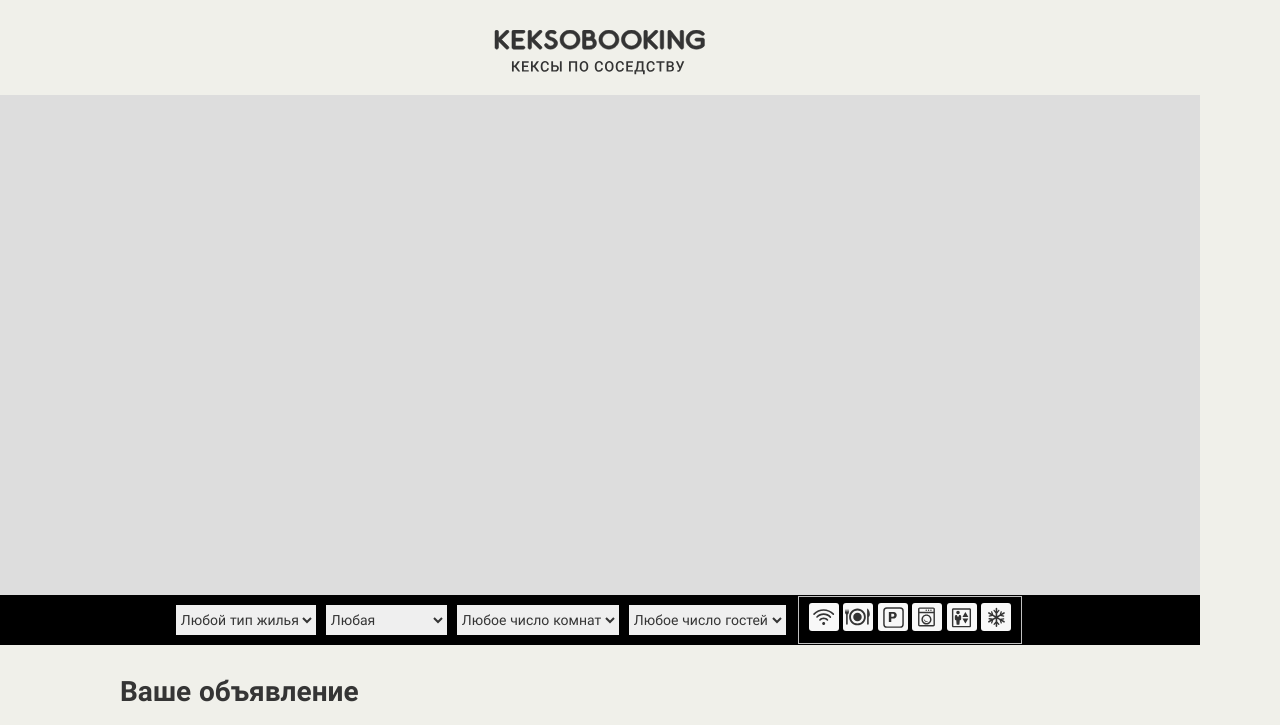
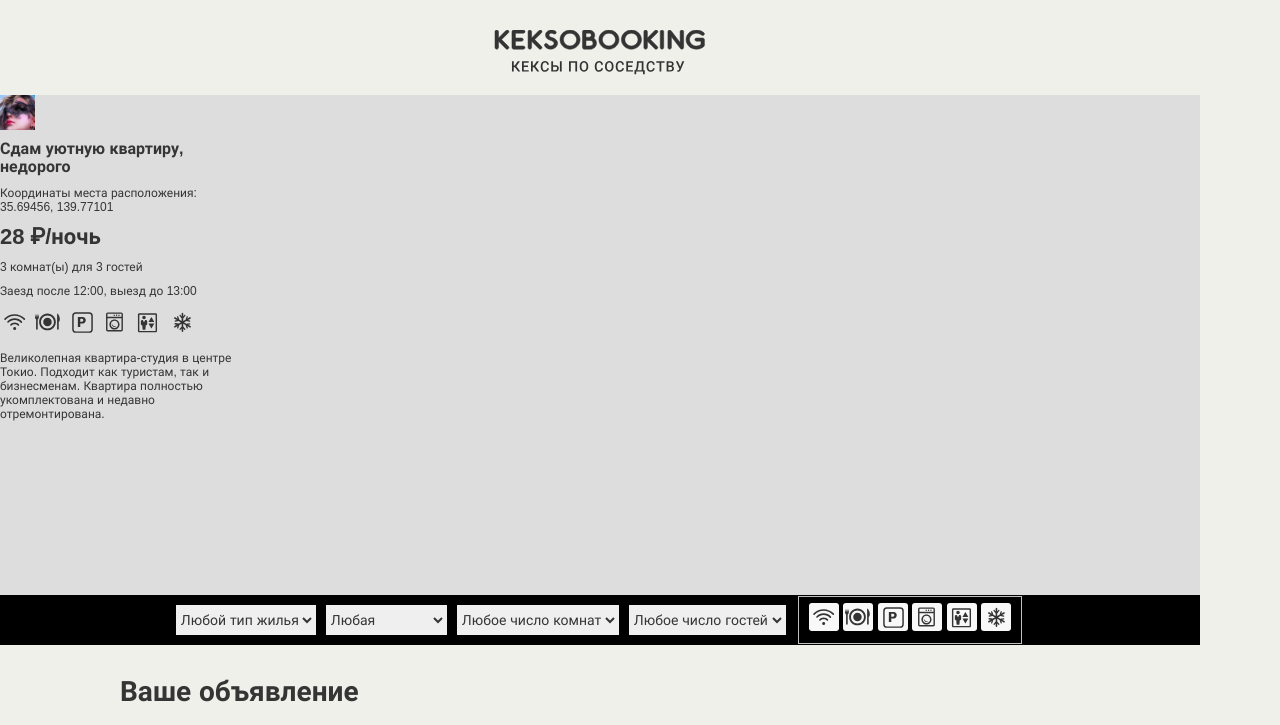
Before and after one commit to RomanValdaev/1750255-keksobooking-23, a website with bundled scripts: page index.html in a window 1280 px wide. Shown: the top 725 px of the page. Built offline with nearby package versions, Linux system fonts and the light colour scheme.

Commit message:
7.9. Отрисуй меня полностью (часть 1)

```diff
--- a/index.html
+++ b/index.html
@@ -231,6 +231,8 @@
   </template>
 
   <!-- Подключаем файл JS -->
-  <script src="js/main.js" type="module"></script>
+  <script src="js/generate-add-markup.js" type="module"></script>
+  <!-- <script src="js/temp.js" type="module"></script> -->
+  <!-- <script src="js/main.js" type="module"></script> -->
 </body>
 </html>
--- a/js/get-random-offer.js
+++ b/js/create-offer.js
@@ -1,5 +1,4 @@
 // Собираем все индивидуальныке модули в блок формирования рандомных данных
-
 import {
   USER_NUMBER_MIN,
   USER_NUMBER_MAX,
@@ -20,30 +19,30 @@ import {
   LATITUDE_VALUE_MAX,
   COORDS_ACCURACY } from './variables.js';
 
-import {getRandomIntInclusive} from './get-random-positive-integer.js';
-import {getArrayRandomElement} from './get-random-stroke-massive.js';
-import {getFloatInt} from './get-random-positive-float.js';
+import {getRandomInt} from './get-random-int.js';
+import {getArrayRandomElement} from './get-array-random-element.js';
+import {getRandomFloatInt} from './get-random-float-int.js';
 
 // 4. Формируем структуру обьекта согласно ТЗ:
 function createOffer() {
-  const longitudeMiddleValue = getFloatInt(LONGITUDE_VALUE_MIN, LONGITUDE_VALUE_MAX, COORDS_ACCURACY);
-  const latitudeMiddleValue = getFloatInt(LATITUDE_VALUE_MIN, LATITUDE_VALUE_MAX, COORDS_ACCURACY);
+  const longitudeMiddleValue = getRandomFloatInt(LONGITUDE_VALUE_MIN, LONGITUDE_VALUE_MAX, COORDS_ACCURACY);
+  const latitudeMiddleValue = getRandomFloatInt(LATITUDE_VALUE_MIN, LATITUDE_VALUE_MAX, COORDS_ACCURACY);
   return {
     author: {
-      avatar: `img/avatars/user0${getRandomIntInclusive(USER_NUMBER_MIN, USER_NUMBER_MAX)}.png`},
+      avatar: `img/avatars/user0${getRandomInt(USER_NUMBER_MIN, USER_NUMBER_MAX)}.png`},
 
     offer: {
       title: 'Сдам уютную квартиру, недорого',
       address: `Координаты места расположения: ${longitudeMiddleValue}, ${latitudeMiddleValue}`,
-      price: getRandomIntInclusive(PRICE_VALUE_MIN, PRICE_VALUE_MAX),
+      price: getRandomInt(PRICE_VALUE_MIN, PRICE_VALUE_MAX),
       type: getArrayRandomElement(TYPE_OF_APARTMENT),
-      rooms: getRandomIntInclusive(ROOMS_VALUE_MIN, ROOMS_VALUE_MAX),
-      guests: getRandomIntInclusive(GUEST_VALUE_MIN, GUEST_VALUE_MAX),
+      rooms: getRandomInt(ROOMS_VALUE_MIN, ROOMS_VALUE_MAX),
+      guests: getRandomInt(GUEST_VALUE_MIN, GUEST_VALUE_MAX),
       checkin: getArrayRandomElement(CHECK_IN_TIME),
       checkout: getArrayRandomElement(CHECK_OUT_TIME),
-      features: HOTEL_FEATURES.slice(0, getRandomIntInclusive(1, HOTEL_FEATURES.length)),
+      features: HOTEL_FEATURES.slice(0, getRandomInt(1, HOTEL_FEATURES.length)),
       description: 'Мебелированная квартира в веницианском стиле. Машина времени в комплекте', // потом сделать массив из 3 - 5 значений.
-      photos: REAL_ESTATE_PHOTO.slice(0, getRandomIntInclusive(1, REAL_ESTATE_PHOTO.length))  },
+      photos: REAL_ESTATE_PHOTO.slice(0, getRandomInt(1, REAL_ESTATE_PHOTO.length))  },
 
     location: {
       lat: longitudeMiddleValue,
--- /dev/null
+++ b/js/generate-add-markup.js
@@ -0,0 +1,97 @@
+import {similarOffers} from './main.js';
+// console.log(similarOffers);
+
+// Создаем временный объект с данными
+const houseTypeData = {
+  palace: 'Дворец',
+  flat: 'Квартира',
+  house: 'Дом',
+  bungalow: 'Бунгало',
+  hotel: 'Отель',
+};
+
+const cardTemplateСontent = document.querySelector('#card').content; // получаем полный состав template (#card)
+const mapCanvasElement = document.querySelector('#map-canvas'); // получаем полный состав template (#map-canvas)
+const similarFragment = document.createDocumentFragment(); // создаем пустую оболочку для дальнейшей записи данных
+
+const generateAdMarkup = function() {
+  // начинаем перебор сформированного массива
+  for (let i = 0; i <= similarOffers.length - 1; i++) {
+    const ticket = cardTemplateСontent.cloneNode(true); // клонируем массив с данными
+    // Работаем с Title
+    if (similarOffers[i].offer.title.length < 2) {
+      ticket.querySelector('.popup__title').classList.add('hidden'); // проверка на достаточность данных
+    } else {
+      ticket.querySelector('.popup__title').textContent = similarOffers[i].offer.title; // вывод данных в обьект DOM
+    }
+    // Работаем с Address
+    if (similarOffers[i].offer.address.length < 2) {
+      ticket.querySelector('.popup__text--address').classList.add('hidden'); // проверка на достаточность данных
+    } else {
+      ticket.querySelector('.popup__text--address').textContent = similarOffers[i].offer.address; // вывод данных в обьект DOM
+    }
+    // Работаем с Price
+    if (similarOffers[i].offer.price.length < 2) {
+      ticket.querySelector('.popup__text--price').classList.add('hidden'); // проверка на достаточность данных
+    } else {
+      ticket.querySelector('.popup__text--price').textContent = `${similarOffers[i].offer.price} ₽/ночь`; // вывод данных в обьект DOM
+    }
+
+    ticket.querySelector('.popup__type').textContent = houseTypeData[similarOffers[i].offer.type]; // запись
+    ticket.querySelector('.popup__text--capacity').textContent = `${similarOffers[i].offer.rooms} комнат(ы) для ${similarOffers[i].offer.guests} гостей`; // запись
+    ticket.querySelector ('.popup__text--time').textContent = `Заезд после ${similarOffers[i].offer.checkin}, выезд до ${similarOffers[i].offer.checkout}`; //запись
+
+    // Работаем с Features
+    const listAccessOptions = document.querySelectorAll('.popup__features'); // находим общий список
+    listAccessOptions.innerHTML = ''; // обнуляем содержимое списка, делаем список пустым
+    const featuresData = similarOffers[i].offer.features; // создаем переменную и записываем в нее данные из массива
+    // console.log(featuresData);
+
+    // проверяем данные на наличие, если данных нет то массив скрывается
+    if (featuresData.length === 0) {
+      ticket.querySelector('.popup__feature').classList('hidden');
+    } else {
+    // описываем цикл переборки массива
+      for (let featureData = 0;  featureData < featuresData; featureData++) {
+        const listFeatureItem = document.createElement('li');  // создаем элемент списка
+        listFeatureItem.classList.add('popup__feature'); // присваиваем элементу списка первый класс
+        listFeatureItem.classList.add(`popup__feature--${featuresData}`); // присваиваем элементу списка второй класс
+        listAccessOptions.appendChild(listFeatureItem); //перемещаем элемент в последний уровень списка
+      }
+    }
+    // Работаем с Photo
+    const fotoElement = ticket.querySelector('.popup__photos');
+    fotoElement.querySelector('img').remove(); // удаляем ненужный Img.
+    const fotoElementData = similarOffers[i].offer.photos;
+
+    if (fotoElementData.length === 0) {
+      fotoElement.classList.add('hidden');
+    } else {
+      for (let fotoElemenItem = 0; fotoElemenItem < fotoElementData; fotoElemenItem++) {
+        const fotoElementImg = document.createElement('img');
+        // может тут надо сделать ссылку на создание элемента в fotoElement.createElement('img')?
+        fotoElementImg.classList.add('popup__photo');
+        fotoElementImg.src = `${fotoElementData}`;
+        fotoElementImg.width = 45;
+        fotoElementImg.height = 40;
+        fotoElementImg.alt = 'Фотография жилья';
+        fotoElement.appendChild(fotoElementImg);
+      }
+    }
+    // Работаем с Avatar
+    const avatarItem = ticket.querySelector('.popup__avatar');
+    const avatarSrc = similarOffers[i].author.avatar;
+    if (avatarSrc.lenght === 0) {
+      avatarItem.classList.add('hidden');
+    } else {
+      avatarItem.src = avatarSrc;
+    }
+
+    similarFragment.appendChild(ticket);
+    if (i === 0) {
+      mapCanvasElement.appendChild(similarFragment);
+    }
+  }
+};
+generateAdMarkup();
+// console.log(generateAdMarkup());
--- a/js/get-random-positive-float.js
+++ b/js/get-random-float-int.js
@@ -1,7 +1,7 @@
 import {COORDS_ACCURACY} from './variables.js'; // импортировал отдельно данную переменную, так как через get-random-offer.js данная переменная почему-то не подключалась вместе со всеми переменными.
 
 // 3. Типовая функция. Вычисляем случайное целое число с плавающей запятой.
-function getFloatInt(min, max) {
+function getRandomFloatInt(min, max) {
   if (min >= 0 && max >= 0 && max > min) {
     const floatInt = Math.random() * (max - min) + min;
     const floatIntNumber = Number(floatInt.toFixed(COORDS_ACCURACY));//приводим полученное строковое значение к типу Number.
@@ -12,4 +12,4 @@ function getFloatInt(min, max) {
     //Выводим сообщение об обшибке - ('В диапазоне максимальное значение должно быть больше минимального!');
   }
 }
-export {getFloatInt};
+export {getRandomFloatInt};
--- a/js/get-random-positive-integer.js
+++ b/js/get-random-int.js
@@ -1,5 +1,5 @@
 // 1. Типовая функция - вычисляем случайное целое число из заданного диапазона.
-function getRandomIntInclusive(min, max) {
+function getRandomInt(min, max) {
   if (min >= 0 && max >= 0 && max > min) {
     min = Math.ceil(min); // округление вверх. Округляет аргумент до ближайшего большего целого.
     max = Math.floor(max); // округление вниз. Округляет аргумент до ближайшего меньшего целого.
@@ -11,4 +11,4 @@ function getRandomIntInclusive(min, max) {
     //Выводим сообщение об обшибке - ('В диапазоне максимальное значение должно быть больше минимального!');
   }
 }
-export {getRandomIntInclusive};
+export {getRandomInt};
--- a/js/main.js
+++ b/js/main.js
@@ -1,10 +1,12 @@
 // Cоздаем точку входа
-const NUMBER_OF_ARRAYS = 10; // создал константу в блоке, где она используется
+import {createOffer} from './create-offer.js'; // импортировал функцию из модуля
 
-import {createOffer} from './get-random-offer.js'; // импортировал функцию из модуля
+const NUMBER_OF_ARRAYS = 1; // создал константу в блоке, где она используется
 
-// выполняем операции в данном модуле
+// создаем случайный массив данных
 const similarOffers = new Array(NUMBER_OF_ARRAYS).fill(null).map(() => createOffer());
 similarOffers;
 // console.log(similarOffers);
-// линтер (проблемы в консоли)- проблем 0, npm test - ошибок 0;
+
+// временно экспортируем переменную для написания блока
+export{similarOffers};
```
Also changed, not shown: js/get-array-random-element.js (renamed from js/get-random-stroke-massive.js).
